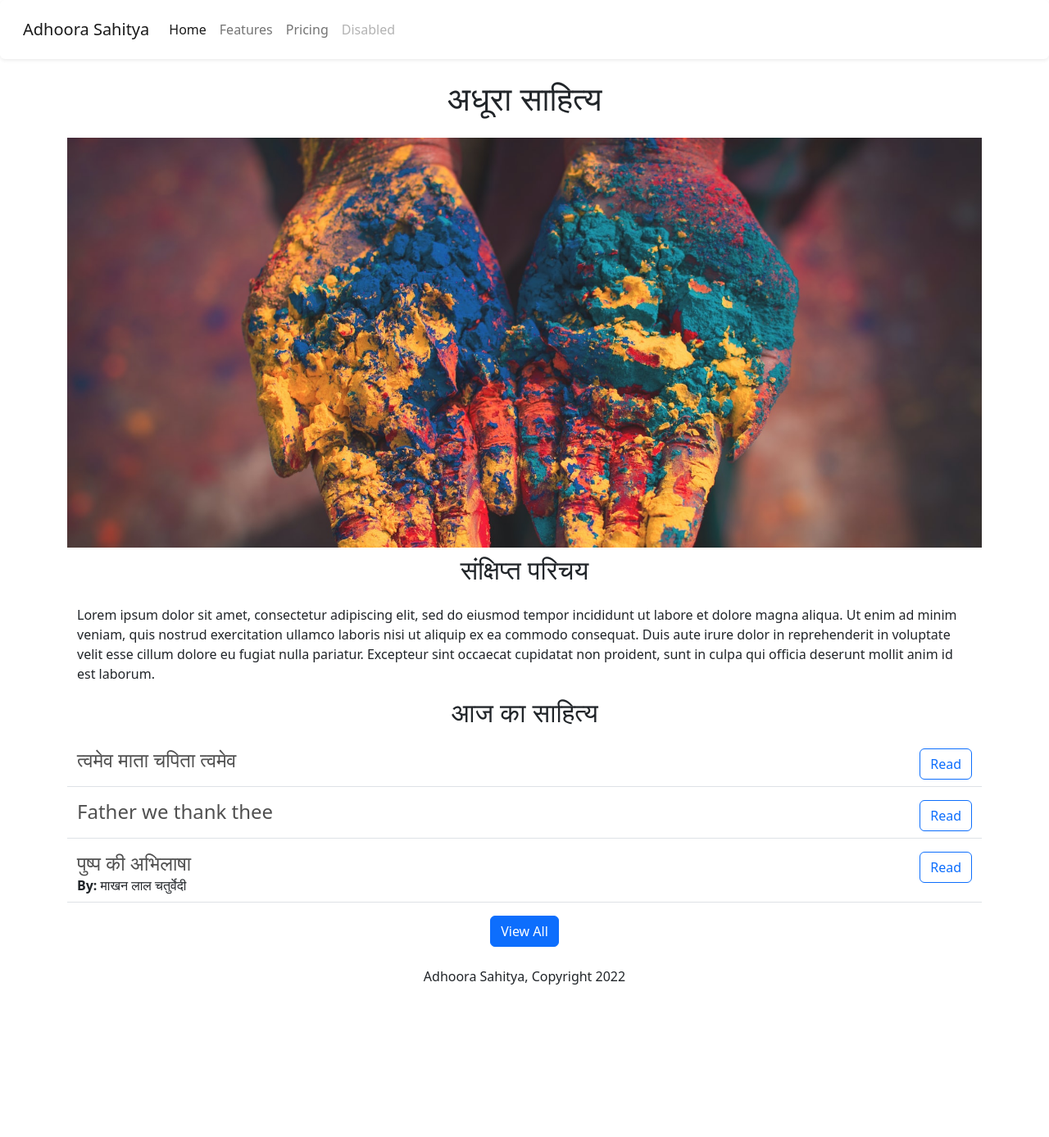
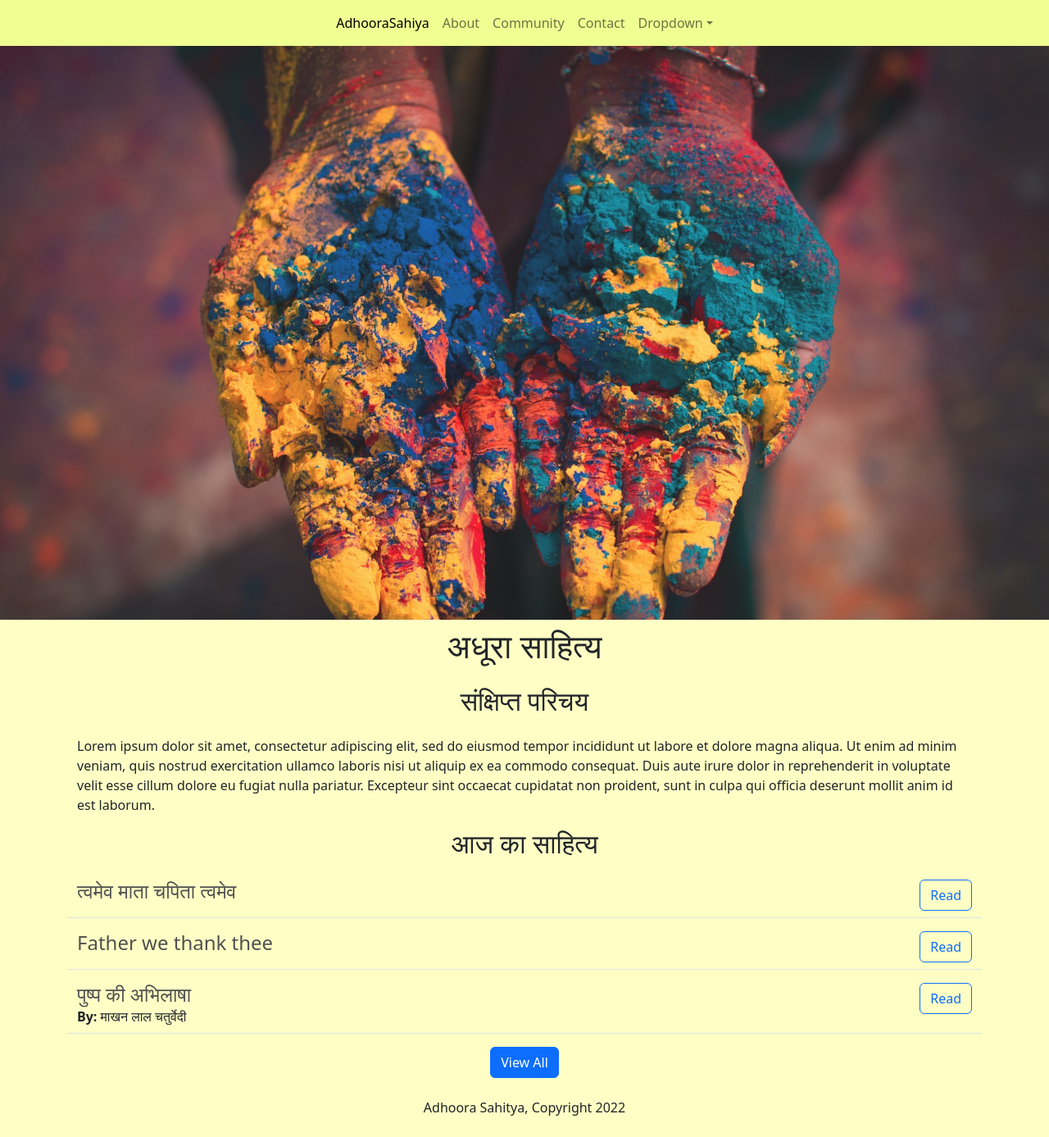
Before and after one commit to ayushnvs/AdhooraSahitya, a Django app: page / in a window 1280 px wide. Shown: the whole page at 82% size. Before the commit the page ends 1201 px from the top, so only its background shows below. Run offline with Django 4.2, Linux system fonts and the light colour scheme.

Commit message:
Changed navbar and background colors and images

```diff
--- a/adhoorasahitya/home/templates/index.html
+++ b/adhoorasahitya/home/templates/home.html
@@ -7,41 +7,22 @@
 		<title>अधूरा साहित्य</title>
 		<link href="https://cdn.jsdelivr.net/npm/bootstrap@5.2.1/dist/css/bootstrap.min.css" rel="stylesheet" integrity="sha384-iYQeCzEYFbKjA/T2uDLTpkwGzCiq6soy8tYaI1GyVh/UjpbCx/TYkiZhlZB6+fzT" crossorigin="anonymous">
 		<style>
+			body {
+				background: rgb(255, 255, 197);
+			}
 			img {
-				height: 500px;
+				height: 700px;
 				object-fit: cover;
+			}
+			nav a {
+				color: black;
 			}
 		</style>
 	</head>
 	<body>
-		<nav class="navbar navbar-expand-lg bg-light shadow-sm p-3 mb-4 bg-body rounded sticky-top">
-			<div class="container-fluid">
-			    <a class="navbar-brand" href="#">Adhoora Sahitya</a>
-			    <button class="navbar-toggler" type="button" data-bs-toggle="collapse" data-bs-target="#navbarNav" aria-controls="navbarNav" aria-expanded="false" aria-label="Toggle navigation">
-			    	<span class="navbar-toggler-icon"></span>
-			    </button>
-			    <div class="collapse navbar-collapse" id="navbarNav">
-			      <ul class="navbar-nav">
-			        <li class="nav-item">
-			          <a class="nav-link active" aria-current="page" href="#">Home</a>
-			        </li>
-			        <li class="nav-item">
-			          <a class="nav-link" href="#">Features</a>
-			        </li>
-			        <li class="nav-item">
-			          <a class="nav-link" href="#">Pricing</a>
-			        </li>
-			        <li class="nav-item">
-			          <a class="nav-link disabled">Disabled</a>
-			        </li>
-			      </ul>
-			    </div>
-		  </div>
-		</nav>
-		<div class='container'>
-			<h1 class='text-center mt-2 mb-4'>अधूरा साहित्य</h1>
-			<div id="carouselExampleSlidesOnly" class="carousel slide" data-bs-ride="carousel">
-				<div class="carousel-inner">
+		{% include 'navbar.html' %}
+		<div id="carouselExampleSlidesOnly" class="carousel slide" data-bs-ride="carousel">
+			<div class="carousel-inner">
 					<div class="carousel-item active">
 						<img src='{% static "banner-1.jpg" %}' class="d-block w-100">
 					</div>
@@ -67,7 +48,10 @@
 						<img src='{% static "banner-8.jpg" %}' class="d-block w-100">
 					</div>
 				</div>
-			</div>
+		</div>
+		<div class='container'>
+			<h1 class='text-center mt-2 mb-4'>अधूरा साहित्य</h1>
+
 			<div class='container'>
 				<h2 class='text-center mt-2 mb-4'>संक्षिप्त परिचय</h2>
 				<p>
--- /dev/null
+++ b/adhoorasahitya/home/templates/navbar.html
@@ -0,0 +1,32 @@
+<nav class="navbar navbar-expand-lg sticky-top" style="background:rgb(239, 255, 146);" aria-label="Tenth navbar example">
+    <div class="container-fluid" bis_skin_checked="1">
+      <button class="navbar-toggler" type="button" data-bs-toggle="collapse" data-bs-target="#navbarsExample08" aria-controls="navbarsExample08" aria-expanded="false" aria-label="Toggle navigation">
+        <span class="navbar-toggler-icon"></span>
+      </button>
+
+      <div class="collapse navbar-collapse justify-content-md-center" id="navbarsExample08" bis_skin_checked="1">
+        <ul class="navbar-nav">
+          <li class="nav-item">
+            <a class="nav-link active" style="color:Black" aria-current="page" href="#">AdhooraSahiya</a>
+          </li>
+          <li class="nav-item">
+            <a class="nav-link" href="#">About</a>
+          </li>
+          <li class="nav-item">
+            <a class="nav-link">Community</a>
+          </li>
+		<li class="nav-item">
+            <a class="nav-link">Contact</a>
+        </li>
+          <li class="nav-item dropdown">
+            <a class="nav-link dropdown-toggle" href="#" data-bs-toggle="dropdown" aria-expanded="false">Dropdown</a>
+            <ul class="dropdown-menu">
+              <li><a class="dropdown-item" href="#">Action</a></li>
+              <li><a class="dropdown-item" href="#">Another action</a></li>
+              <li><a class="dropdown-item" href="#">Something else here</a></li>
+            </ul>
+          </li>
+        </ul>
+      </div>
+    </div>
+  </nav>
--- a/adhoorasahitya/home/views.py
+++ b/adhoorasahitya/home/views.py
@@ -16,4 +16,4 @@ my_dict = {'contents': contents}
 
 
 def home_page(request):
-    return render(request, 'index.html', my_dict)
+    return render(request, 'home.html', my_dict)
```
